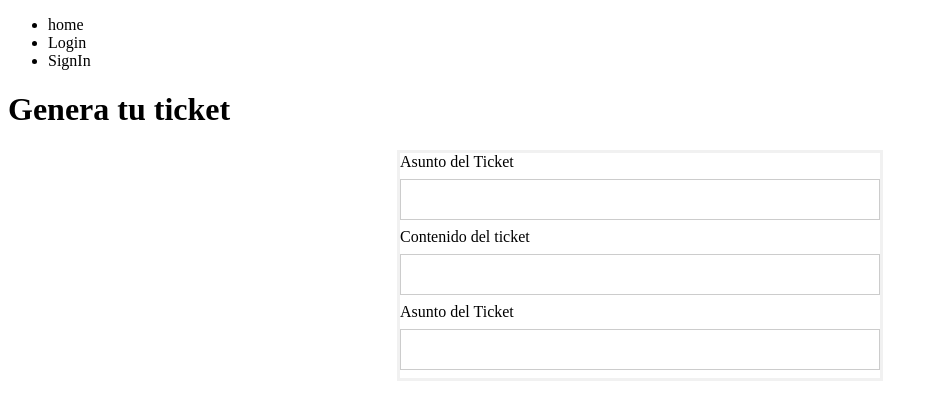
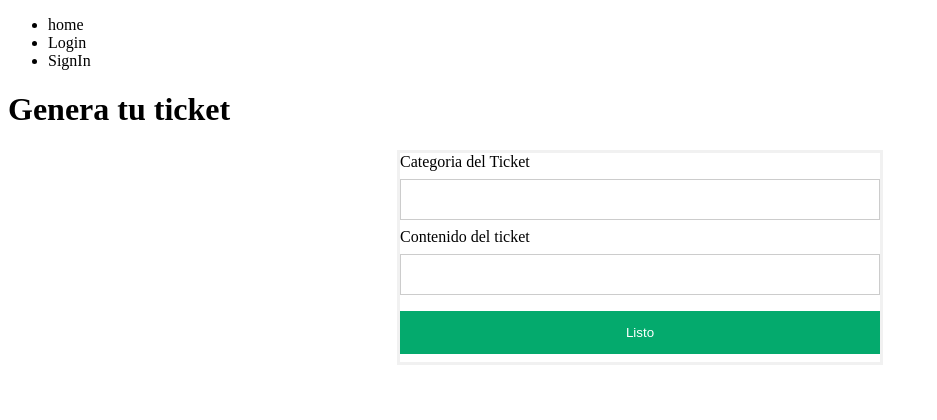
Before and after one commit to lore-is-already-taken/ticket-app, an Angular app: page /home in a window 1280 px wide. Shown: the top 420 px of the page, without its empty margins (0-937 px from the left). Built offline with nearby package versions, Linux system fonts and the light colour scheme.

Commit message:
fixed text on sing in page

```diff
--- a/src/app/create-ticket/create-ticket.component.css
+++ b/src/app/create-ticket/create-ticket.component.css
@@ -14,3 +14,19 @@ input[type="password"] {
   border: 1px solid #ccc;
   box-sizing: border-box;
 }
+
+/* Set a style for all buttons */
+button {
+  background-color: #04aa6d;
+  color: white;
+  padding: 14px 20px;
+  margin: 8px 0;
+  border: none;
+  cursor: pointer;
+  width: 100%;
+}
+
+/* Add a hover effect for buttons */
+button:hover {
+  opacity: 0.8;
+}
--- a/src/app/create-ticket/create-ticket.component.html
+++ b/src/app/create-ticket/create-ticket.component.html
@@ -2,14 +2,13 @@
   <h1>Genera tu ticket</h1>
   <form>
     <div class="container">
-      <label for="subject">Asunto del Ticket</label>
+      <label for="subject">Categoria del Ticket</label>
       <input type="text" name="subject" />
 
       <label for="">Contenido del ticket</label>
       <input type="text" name="ticketSubject" />
 
-      <label for="tickerSubject">Asunto del Ticket</label>
-      <input type="text" name="ticketSubject" />
+      <button type="submit">Listo</button>
     </div>
   </form>
 </div>
--- a/src/app/create-ticket/create-ticket.component.ts
+++ b/src/app/create-ticket/create-ticket.component.ts
@@ -1,12 +1,25 @@
 import { Component } from '@angular/core';
+import { CommonModule } from "@angular/common";
+import { FormBuilder, ReactiveFormsModule, Validators } from "@angular/forms";
 
 @Component({
   selector: 'app-create-ticket',
   standalone: true,
-  imports: [],
+  imports: [ReactiveFormsModule, CommonModule],
   templateUrl: './create-ticket.component.html',
   styleUrl: './create-ticket.component.css'
 })
 export class CreateTicketComponent {
+    ticket = this.formBuilder.group({
+        categoria : [""],
+        contenido : [""]
+    })
 
+	constructor(private formBuilder: FormBuilder) {}
+
+    onSubmit(){
+        if(true){
+            alert('Ticket: ');
+        };
+    }
 }
--- a/src/app/signin/signin.component.html
+++ b/src/app/signin/signin.component.html
@@ -14,8 +14,8 @@
       <input
         id="uname"
         formControlName="username"
-        type="password"
-        placeholder="Enter Password"
+        type="text"
+        placeholder="Enter user name"
         name="psw"
       />
       <label for="password"><b>Password</b></label>
```
